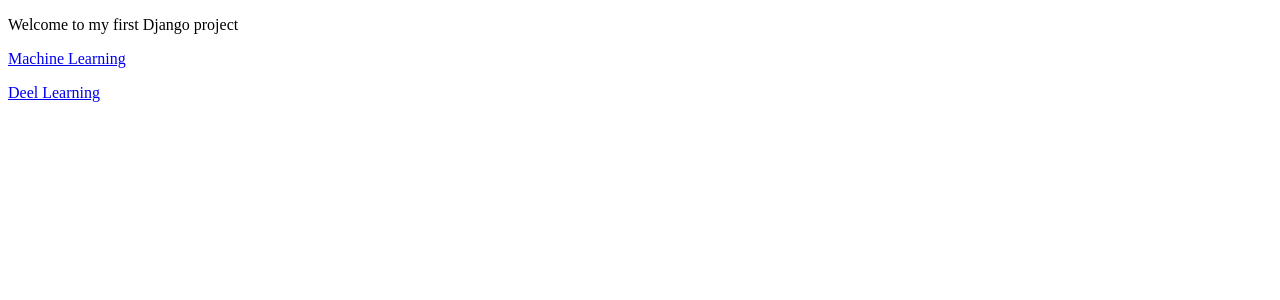
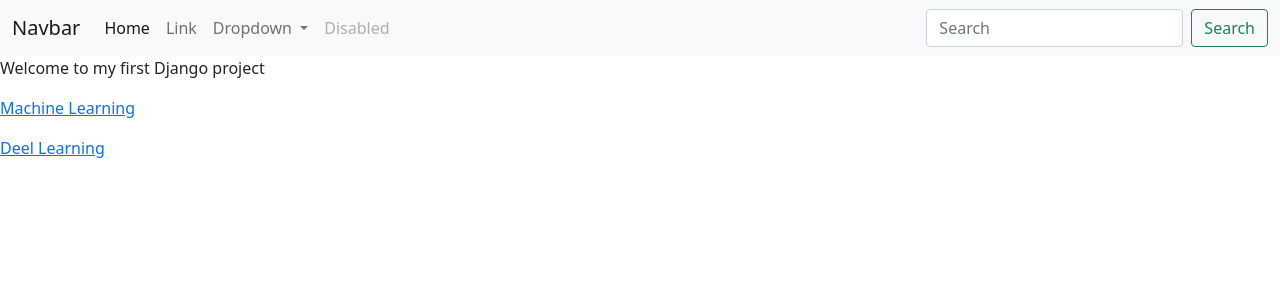
Before and after one commit to abdulbariks/DjangoPractice, a Django app: page / in a window 1280 px wide. Shown: the top 300 px of the page. Run offline with Django 5.2, Linux system fonts and the light colour scheme.

Commit message:
Bootstrap added HTML file

```diff
--- a/DjangoPractice/templates/main.html
+++ b/DjangoPractice/templates/main.html
@@ -1,9 +1,93 @@
 {% load static %}
 <!DOCTYPE html>
+
+<link
+  href="https://cdn.jsdelivr.net/npm/bootstrap@5.0.2/dist/css/bootstrap.min.css"
+  rel="stylesheet"
+  integrity="sha384-EVSTQN3/azprG1Anm3QDgpJLIm9Nao0Yz1ztcQTwFspd3yD65VohhpuuCOmLASjC"
+  crossorigin="anonymous"
+/>
 <html>
   <body>
+    <nav class="navbar navbar-expand-lg navbar-light bg-light">
+      <div class="container-fluid">
+        <a class="navbar-brand" href="#">Navbar</a>
+        <button
+          class="navbar-toggler"
+          type="button"
+          data-bs-toggle="collapse"
+          data-bs-target="#navbarSupportedContent"
+          aria-controls="navbarSupportedContent"
+          aria-expanded="false"
+          aria-label="Toggle navigation"
+        >
+          <span class="navbar-toggler-icon"></span>
+        </button>
+        <div class="collapse navbar-collapse" id="navbarSupportedContent">
+          <ul class="navbar-nav me-auto mb-2 mb-lg-0">
+            <li class="nav-item">
+              <a class="nav-link active" aria-current="page" href="#">Home</a>
+            </li>
+            <li class="nav-item">
+              <a class="nav-link" href="#">Link</a>
+            </li>
+            <li class="nav-item dropdown">
+              <a
+                class="nav-link dropdown-toggle"
+                href="machine/"
+                id="navbarDropdown"
+                role="button"
+                data-bs-toggle="dropdown"
+                aria-expanded="false"
+              >
+                Dropdown
+              </a>
+              <ul class="dropdown-menu" aria-labelledby="navbarDropdown">
+                <li><a class="dropdown-item" href="machine/">Action</a></li>
+                <li>
+                  <a class="dropdown-item" href="machine/">Another action</a>
+                </li>
+                <li><hr class="dropdown-divider" /></li>
+                <li>
+                  <a class="dropdown-item" href="machine/"
+                    >Something else here</a
+                  >
+                </li>
+              </ul>
+            </li>
+            <li class="nav-item">
+              <a
+                class="nav-link disabled"
+                href="#"
+                tabindex="-1"
+                aria-disabled="true"
+                >Disabled</a
+              >
+            </li>
+          </ul>
+          <form class="d-flex">
+            <input
+              class="form-control me-2"
+              type="search"
+              placeholder="Search"
+              aria-label="Search"
+            />
+            <button class="btn btn-outline-success" type="submit">
+              Search
+            </button>
+          </form>
+        </div>
+      </div>
+    </nav>
     <p>Welcome to my first Django project</p>
     <p><a href="machine/">Machine Learning</a></p>
     <p><a href="deep/">Deel Learning </a></p>
+
+    <link
+      href="https://cdn.jsdelivr.net/npm/bootstrap@5.0.2/dist/css/bootstrap.min.css"
+      rel="stylesheet"
+      integrity="sha384-EVSTQN3/azprG1Anm3QDgpJLIm9Nao0Yz1ztcQTwFspd3yD65VohhpuuCOmLASjC"
+      crossorigin="anonymous"
+    />
   </body>
 </html>
```
Also changed, not shown: README.md.
